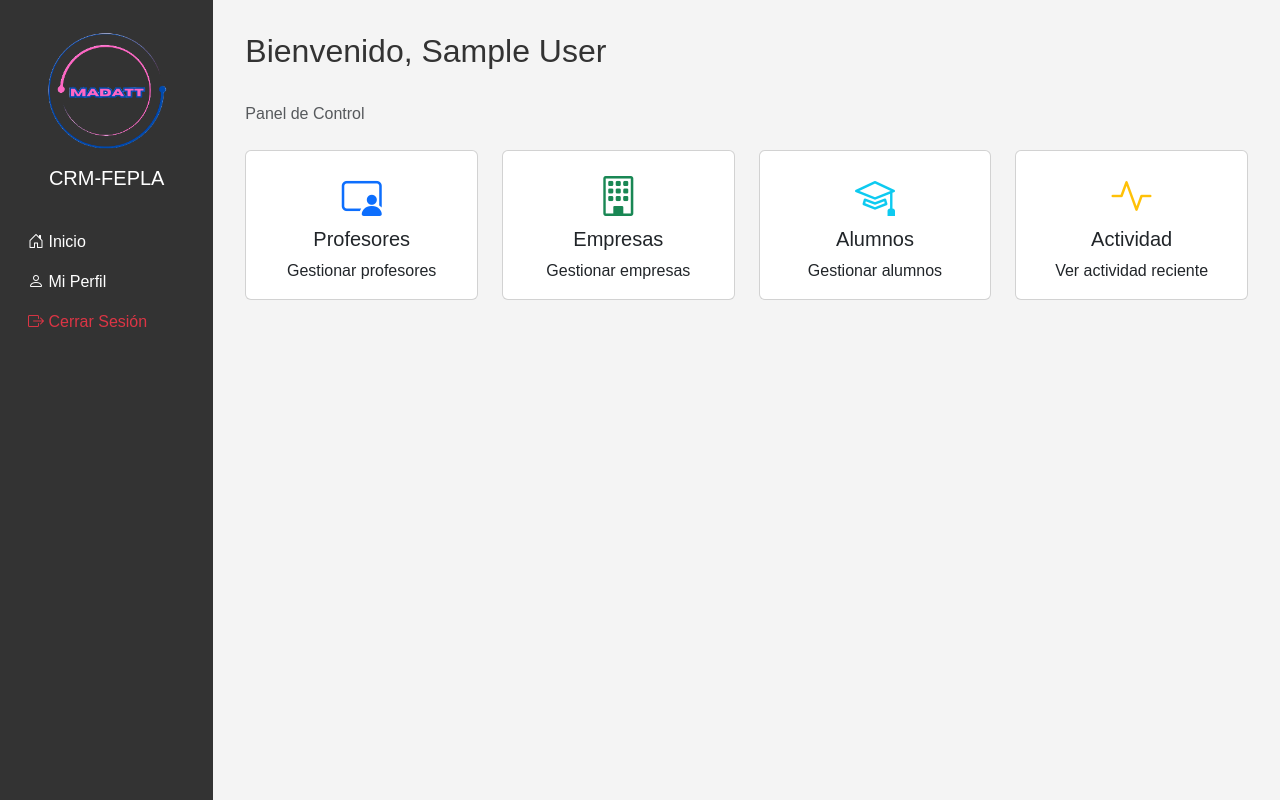
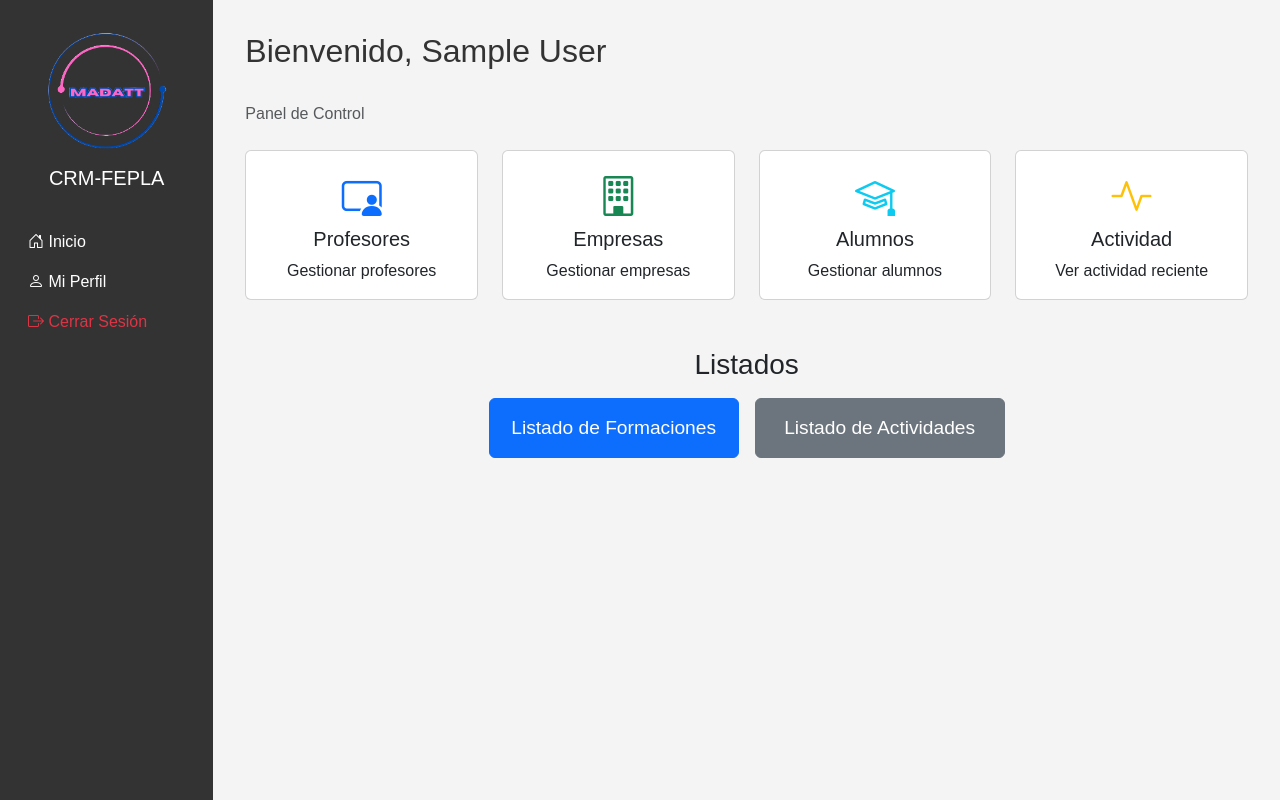
Before and after one commit to AtteneriCimadevilla/FEPLA-CRM, a PHP site: page /home.php in a window 1280 px wide. Run offline with PHP 8.4, Linux system fonts and the light colour scheme; the visitor is signed in with stand-in values (Sample User, id 1).

Commit message:
funciona

```diff
--- a/code/actividad.php
+++ b/code/actividad.php
@@ -18,6 +18,12 @@ if(!isset($_SESSION["loggedin"]) || $_SESSION["loggedin"] !== true){
     <link rel="stylesheet" href="estiloActividad.css">
 </head>
 <body>
+    <header class="d-flex justify-content-between align-items-center mb-3">
+    <!-- Flecha para volver al home -->
+    <a href="home.php" class="btn btn-outline-secondary btn-sm" style="position: absolute; top: 10px; left: 10px;">
+        ← Volver al Home
+    </a>
+</header>
     <div class="container mt-5">
         <h1 class="text-center mb-4">Módulo de Actividad</h1>
         <div class="form-container">
--- a/code/actividades.php
+++ b/code/actividades.php
@@ -69,6 +69,9 @@ $mysqli->close();
     <link rel="stylesheet" href="estiloActividad.css">
 </head>
 <body>
+        <header class="d-flex justify-content-between align-items-center mb-3">
+            <a href="home.php" class="btn btn-outline-secondary btn-sm" style="position: absolute; top: 10px; left: 10px;">
+            ← Volver al Home </a>
     <div class="container mt-5">
         <h1 class="text-center mb-4">Actividades Registradas</h1>
 
--- a/code/alumnos.php
+++ b/code/alumnos.php
@@ -58,7 +58,6 @@ if (isset($_POST['delete']) && isset($_POST['dni_nie'])) {
     <meta name="viewport" content="width=device-width, initial-scale=1.0">
     <title>FEPLA CRM Alumnos</title>
     <link rel="stylesheet" href="https://stackpath.bootstrapcdn.com/bootstrap/4.5.2/css/bootstrap.min.css">
-    <link rel="stylesheet" href="alumno.css"> <!-- CSS personalizado -->
     <style>
         .modal {
             display: none;
@@ -94,7 +93,9 @@ if (isset($_POST['delete']) && isset($_POST['dni_nie'])) {
 <body>
     <div class="container container-alumnos my-4">
         <header class="d-flex justify-content-between align-items-center mb-3">
-            <img src="logo.png" alt="logo" style="height: 50px;">
+        <a href="home.php" class="btn btn-outline-secondary btn-sm" style="position: absolute; top: 10px; left: 10px;">
+        ← Volver al Home </a>
+        <img src="logo.png" alt="logo" style="height: 50px;">
             <div class="busqueda">
                 <input type="text" id="searchFilter" placeholder="🔍">
                 <button id="searchButton">Filtrar</button>
--- a/code/empresa.php
+++ b/code/empresa.php
@@ -62,6 +62,8 @@ $mysqli->close();
 <body>
     <div class="container mt-5">
         <header>
+        <a href="empresas.php" class="btn btn-outline-secondary btn-sm" style="position: absolute; top: 10px; left: 10px;">
+        ← Volver </a>
             <h1 class="text-center mb-4">Detalles de Empresa</h1>
         </header>
 
--- a/code/empresas.php
+++ b/code/empresas.php
@@ -56,6 +56,8 @@ if (isset($_POST['delete']) && isset($_POST['id'])) {
 <body>
     <div class="container container-empresas my-4">
         <header class="d-flex justify-content-between align-items-center mb-3">
+            <a href="home.php" class="btn btn-outline-secondary btn-sm" style="position: absolute; top: 10px; left: 10px;">
+            ← Volver al Home </a>
             <img src="logo.png" alt="logo" style="height: 50px;">
             <div class="busqueda">
                 <input type="text" id="searchFilter" placeholder="🔍">
--- a/code/formaciones.php
+++ b/code/formaciones.php
@@ -38,6 +38,10 @@ $mysqli->close();
 </head>
 
 <body>
+            <a href="home.php" class="btn btn-outline-secondary btn-sm" style="position: absolute; top: 10px; left: 10px;">
+        ← Volver a Home </a>
+            <h1 class="text-center mb-4">Detalles de Empresa</h1>
+        </header>
     <div class="container mt-5">
         <h1 class="text-center mb-4">Listado de Formaciones en Centros de Trabajo</h1>
 
--- a/code/gestionAlumno.php
+++ b/code/gestionAlumno.php
@@ -93,6 +93,12 @@ if ($_SERVER["REQUEST_METHOD"] == "POST") {
 </head>
 
 <body>
+        <header class="d-flex justify-content-between align-items-center mb-3">
+    <!-- Flecha para volver al home -->
+    <a href="alumnos.php" class="btn btn-outline-secondary btn-sm" style="position: absolute; top: 10px; left: 10px;">
+        ← Volver
+    </a>
+</header>
     <div class="container mt-5">
         <h1 class="text-center"><?php echo $editing ? 'Editar' : 'Crear'; ?> Alumno</h1>
 
--- a/code/home.php
+++ b/code/home.php
@@ -50,6 +50,20 @@ if(!isset($_SESSION["loggedin"]) || $_SESSION["loggedin"] !== true){
         .nav-link:hover {
             background-color: #444;
         }
+
+        .gap-3 {
+            gap: 20px; /* Espaciado uniforme entre botones */
+        }
+
+        .listados-btn {
+            width: 250px; /* Ancho fijo para todos los botones */
+            height: 60px; /* Altura fija */
+            font-size: 1.2rem; /* Tamaño del texto uniforme */
+            display: inline-block;
+            text-align: center;
+            vertical-align: middle;
+        }
+
     </style>
 </head>
 <body>
@@ -128,6 +142,19 @@ if(!isset($_SESSION["loggedin"]) || $_SESSION["loggedin"] !== true){
                         </div>
                     </div>
                 </div>
+
+               <!-- Listados -->
+                <div class="col-12 mt-5 text-center">
+                    <h3>Listados</h3>
+                    <div class="d-flex justify-content-center mt-3 gap-3">
+                        <button class="btn btn-primary listados-btn" onclick="window.location.href='formaciones.php'">
+                            Listado de Formaciones
+                        </button>
+                        <button class="btn btn-secondary listados-btn" onclick="window.location.href='actividades.php'">
+                            Listado de Actividades
+                        </button>
+                    </div>
+                </div>
             </div>
         </div>
     </div>
--- a/code/profesores.php
+++ b/code/profesores.php
@@ -72,6 +72,12 @@ $profesores = obtenerProfesores($mysqli);
 </head>
 
 <body>
+        <header class="d-flex justify-content-between align-items-center mb-3">
+    <!-- Flecha para volver al home -->
+    <a href="home.php" class="btn btn-outline-secondary btn-sm" style="position: absolute; top: 10px; left: 10px;">
+        ← Volver al Home
+    </a>
+</header>
     <div class="container my-4">
         <h1 class="text-center">Gestión de Profesores</h1>
 
```
Also changed, not shown: code/alumno.php (+7 -2 lines).
